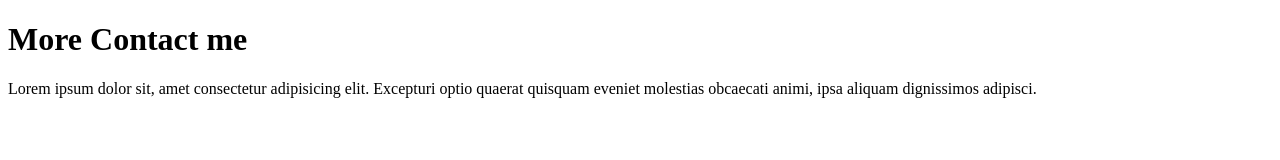
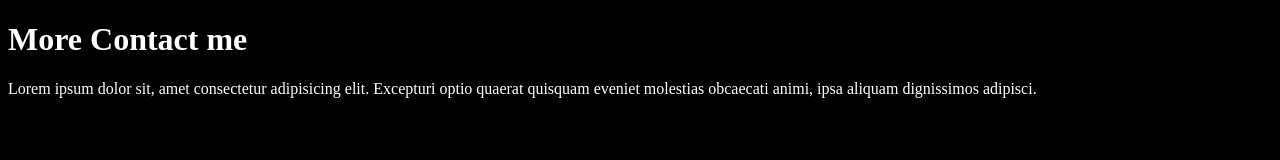
Before and after one commit to new-try-things/test, a plain HTML site: page contact.html in a window 1280 px wide. Drawn offline with Linux system fonts and the light colour scheme.

Commit message:
style about me and contact me - link those to index

```diff
--- a/contact.html
+++ b/contact.html
@@ -7,9 +7,10 @@
     <title>Contact Me</title>
 </head>
 
-<body>
-    <h1>More Contact me</h1>
-    <p>Lorem ipsum dolor sit, amet consectetur adipisicing elit. Excepturi optio quaerat quisquam eveniet molestias
+<body style="background-color: black;">
+    <h1 style="color: white;">More Contact me</h1>
+    <p style="color: white;">Lorem ipsum dolor sit, amet consectetur adipisicing elit. Excepturi optio quaerat quisquam
+        eveniet molestias
         obcaecati animi, ipsa aliquam dignissimos adipisci.</p>
 </body>
 
```
Also changed, not shown: about.html (+7 -0 lines), index.html (+2 -0 lines).
